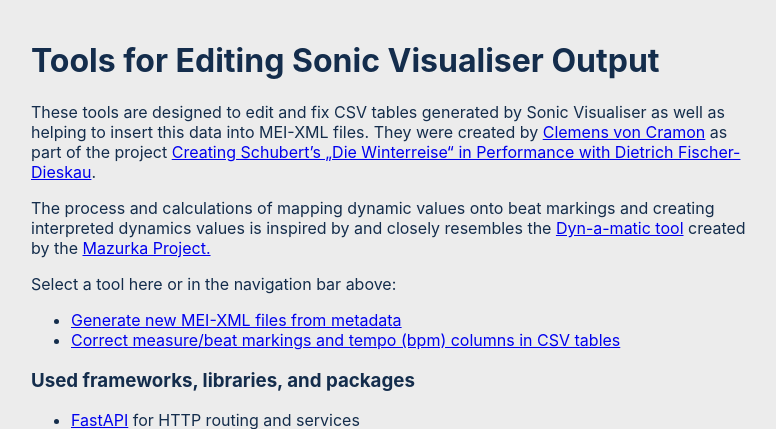
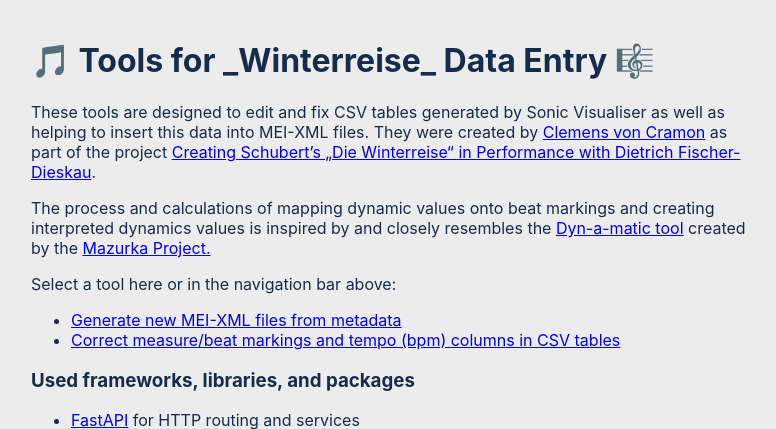
Before and after one commit to cvoncram/Winterreise-data-entry, a FastAPI app: template templates/home.html in a window 1280 px wide. Shown: the part 44-473 px from the top of the page, without its empty margins (245-1021 px from the left). Run offline with FastAPI, Linux system fonts and the light colour scheme; the template is opened without the code that fills it, so the values that code supplies are empty; parts of the project's set-up code (start-up, migrations or seed data) failed here and were passed over.

Commit message:
updated home page and README.md

```diff
--- a/templates/home.html
+++ b/templates/home.html
@@ -1,6 +1,6 @@
 {% extends "base.html" %}
 {% block content %}
-<h1>Tools for Editing Sonic Visualiser Output</h1>
+<h1>🎵 Tools for _Winterreise_ Data Entry 🎼</h1>
 
 <p>These tools are designed to edit and fix CSV tables generated by Sonic Visualiser as well as helping to insert this data into MEI-XML files. They were created by <a href="https://github.com/cvoncram">Clemens von Cramon</a> as part of the project <a href="https://github.com/Joshua-Neumann/Fischer_Dieskau_Winterreise">Creating Schubert’s „Die Winterreise“ in Performance with Dietrich Fischer-Dieskau</a>.</p>
 
```
Also changed, not shown: README.md.
